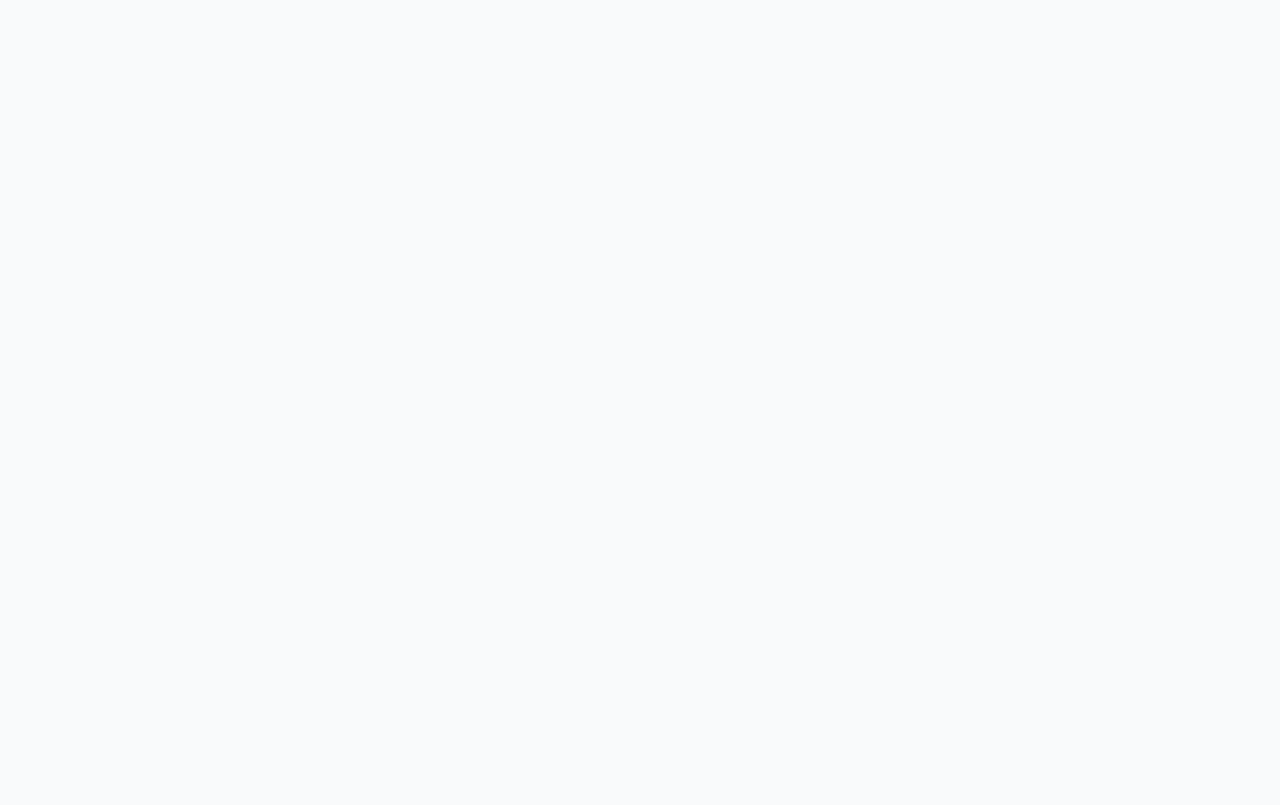
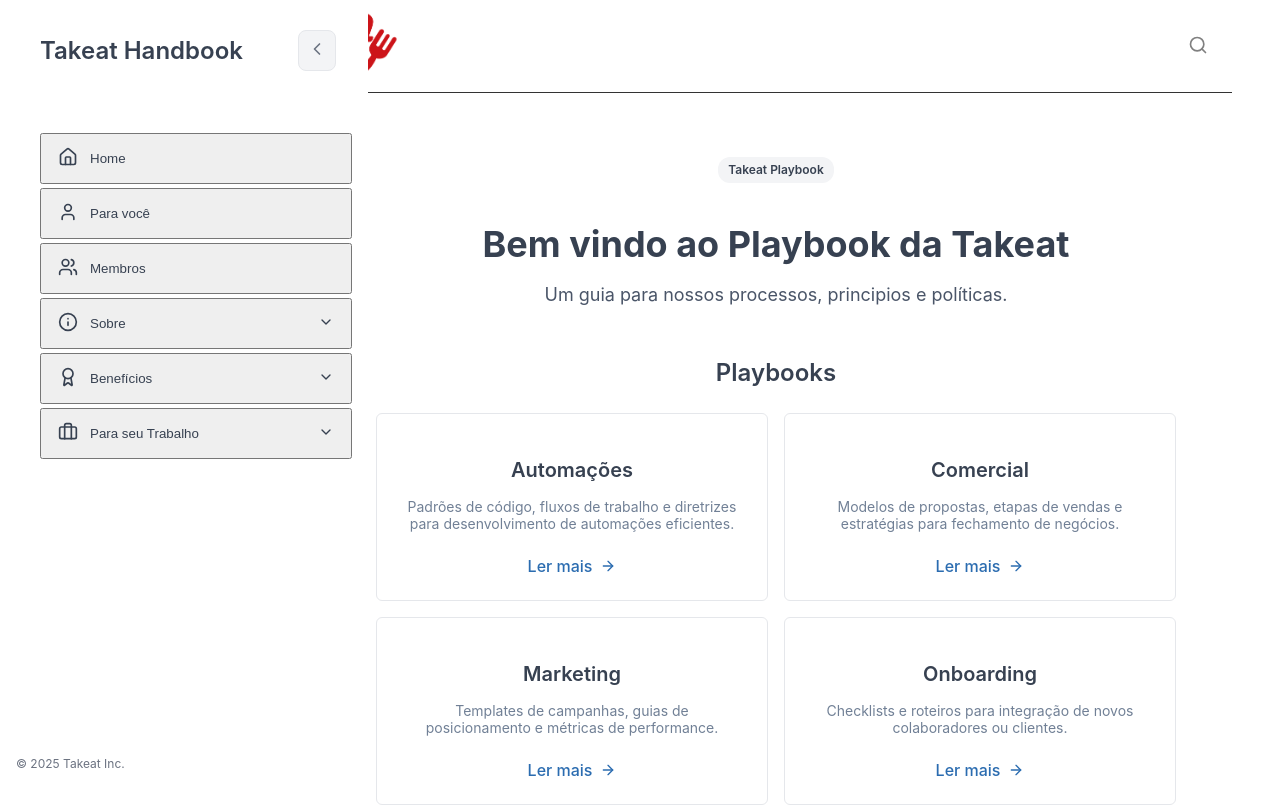
Before and after one commit to Luizgi/playbook-takeat, a React (Create React App) app: page / in a window 1280 px wide. Before the commit this address had no page. Shown: the top 805 px of the page. Built offline with nearby package versions, Linux system fonts and the light colour scheme.

Commit message:
changed homepage route

```diff
--- a/src/App.tsx
+++ b/src/App.tsx
@@ -13,7 +13,7 @@
   return(
     <BrowserRouter>
       <Routes>
-          <Route path='/Home' element={<Index/>}/>
+          <Route path='/' element={<Index/>}/>
           <Route path='/about/ourProduct' element={<OurProduct/>} />
           <Route path='/about/ourHistory' element={<OurHistory/>} />
       </Routes>
```
Also changed, not shown: package.json (+7 -3 lines), 1 other file (tests, documents, lock files or other folders).
